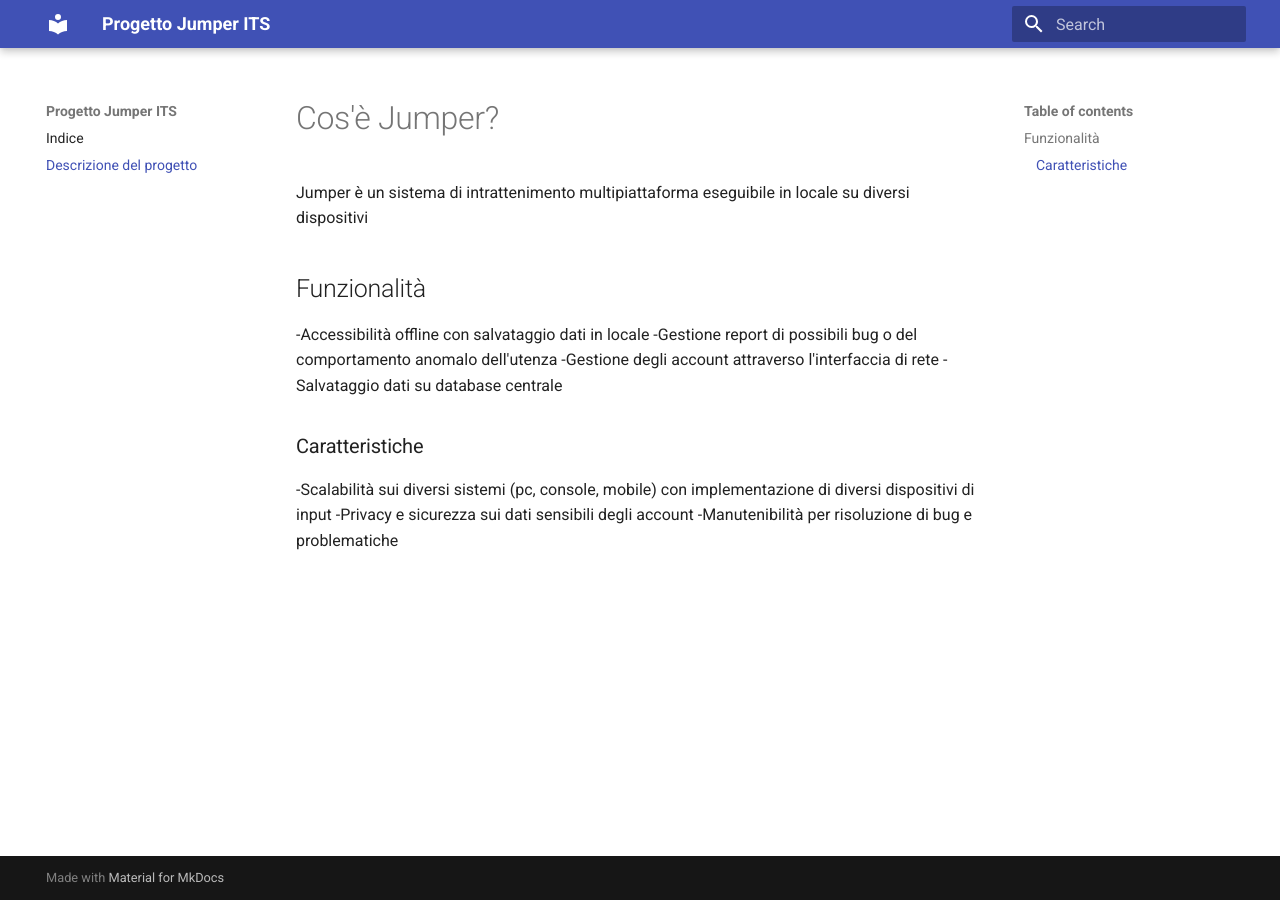
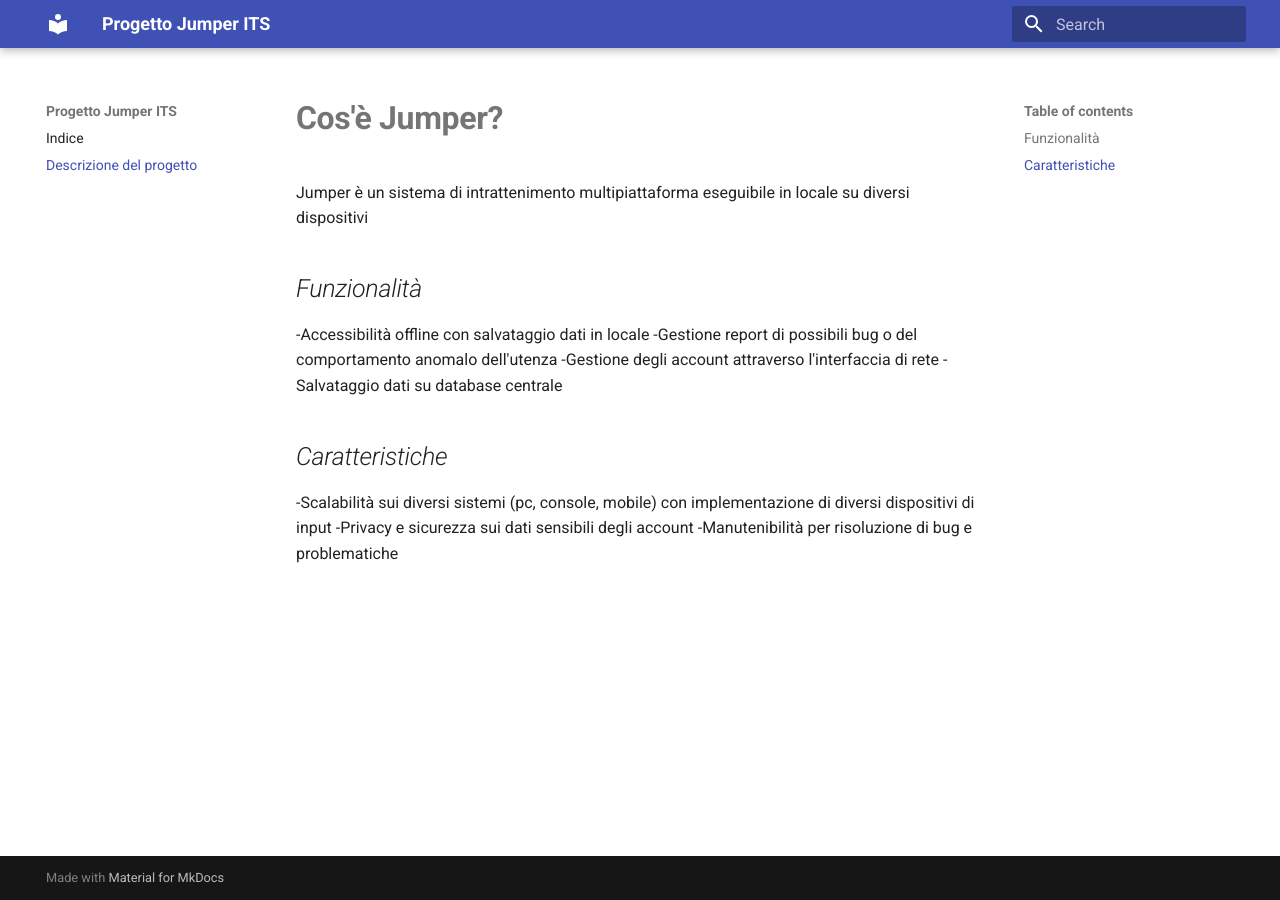
Before and after one commit to LucaParchitelliITS/JumperProjectITS, an MkDocs documentation site: the page built from docs/descrizione.md, in a window 1280 px wide. Built offline with MkDocs 1.6.1 and Material for MkDocs 9.7.7, drawn with Linux system fonts in a browser that asks for light colours.

```diff
--- a/docs/descrizione.md
+++ b/docs/descrizione.md
@@ -1,8 +1,8 @@
-# Cos'è Jumper?
+# **Cos'è Jumper?**
 
 Jumper è un sistema di intrattenimento multipiattaforma eseguibile in locale su diversi dispositivi
 
-## Funzionalità
+## *Funzionalità*
 
 -Accessibilità offline con salvataggio dati in locale
 -Gestione report di possibili bug o del comportamento anomalo dell'utenza
@@ -10,7 +10,7 @@ Jumper è un sistema di intrattenimento multipiattaforma eseguibile in locale su
 -Salvataggio dati su database centrale
 
 
-### Caratteristiche
+## *Caratteristiche*
 
 -Scalabilità sui diversi sistemi (pc, console, mobile) con implementazione di diversi dispositivi di input
 -Privacy e sicurezza sui dati sensibili degli account
```
